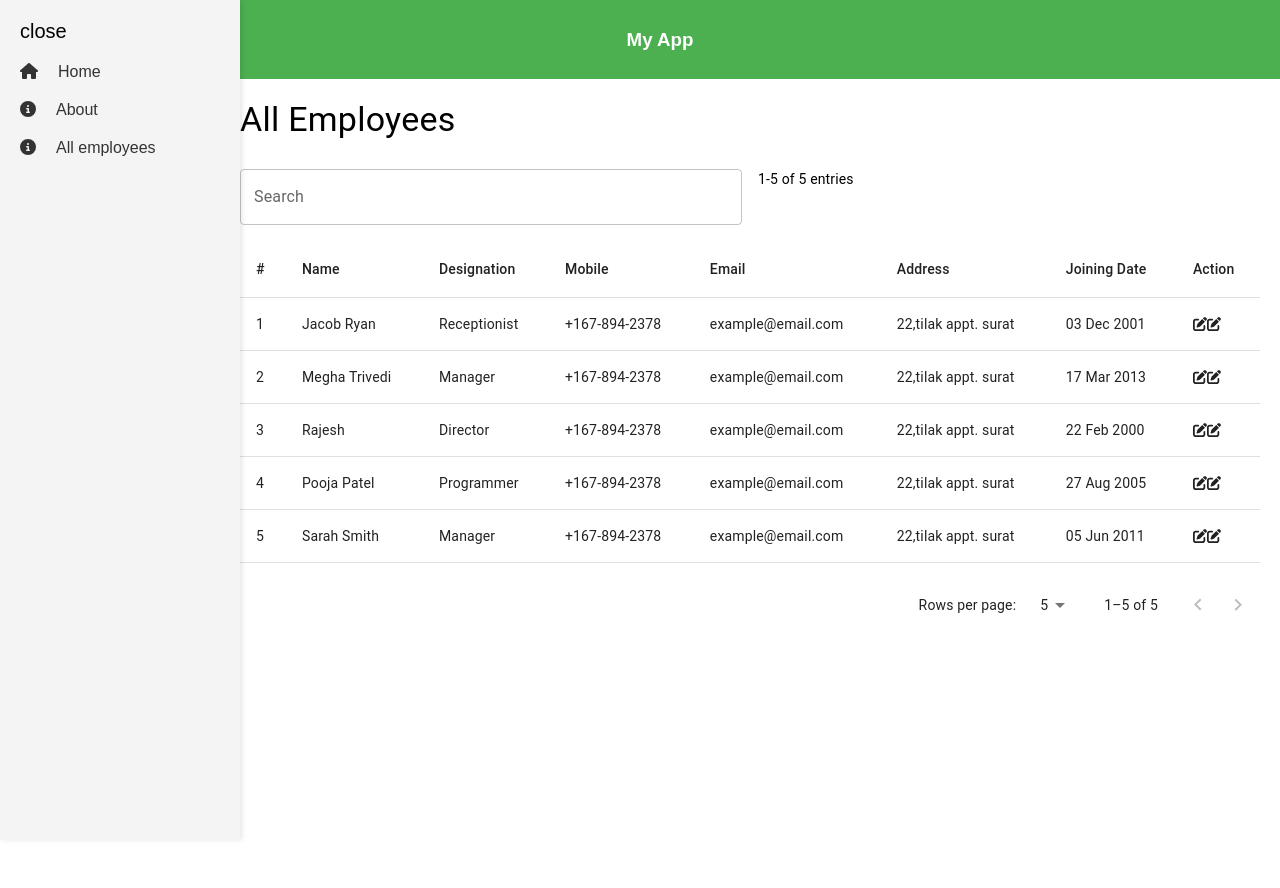
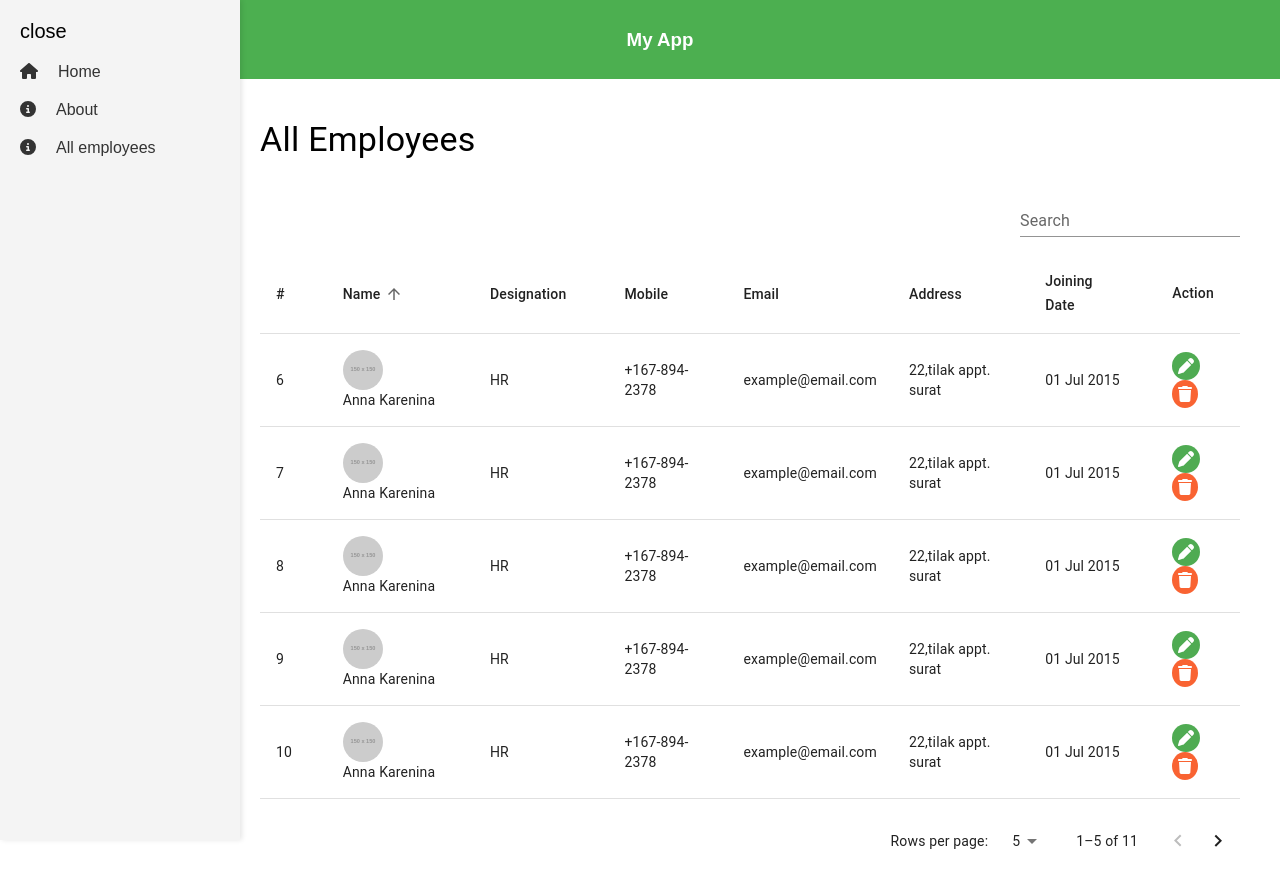
Before and after one commit to vaibhaviupreti/collapsable-sidebar-dashboard, a React (Create React App) app: page /allemployees in a window 1280 px wide. Shown: the top 888 px of the page. Before the commit the page ends 800 px from the top, so only its background shows below. Built offline with nearby package versions, Linux system fonts and the light colour scheme.

Commit message:
employee table with functionality

```diff
--- a/src/components/Employee/AllEmployeeTable.jsx
+++ b/src/components/Employee/AllEmployeeTable.jsx
@@ -1,17 +1,25 @@
-// AllEmployeeTable
-import React from 'react';
-import { useState } from 'react';
-import { Grid, Typography, TableContainer, Table, TableHead, TableRow, TableCell, TableBody, TablePagination, Button, TextField, IconButton, EditIcon, DeleteIcon } from '@mui/material';
-import { faEdit } from '@fortawesome/free-solid-svg-icons';
+import React, { useState } from 'react';
+import {
+  Grid, Typography, TableContainer, Table, TableHead, TableRow,
+  TableCell, TableBody, TablePagination, TextField, Avatar, TableSortLabel,
+  IconButton
+} from '@mui/material';
+import { faEdit, faTrash, faPen } from '@fortawesome/free-solid-svg-icons';
 import { FontAwesomeIcon } from '@fortawesome/react-fontawesome';
-
+import { styled } from '@mui/material/styles';
 
 const dummyData = [
-    { id: 1, name: 'Jacob Ryan', designation: 'Receptionist', mobile: '+167-894-2378', email: 'example@email.com', address: '22,tilak appt. surat', joiningDate: '03 Dec 2001' },
-    { id: 2, name: 'Megha Trivedi', designation: 'Manager', mobile: '+167-894-2378', email: 'example@email.com', address: '22,tilak appt. surat', joiningDate: '17 Mar 2013' },
-    { id: 3, name: 'Rajesh', designation: 'Director', mobile: '+167-894-2378', email: 'example@email.com', address: '22,tilak appt. surat', joiningDate: '22 Feb 2000' },
-    { id: 4, name: 'Pooja Patel', designation: 'Programmer', mobile: '+167-894-2378', email: 'example@email.com', address: '22,tilak appt. surat', joiningDate: '27 Aug 2005' },
-    { id: 5, name: 'Sarah Smith', designation: 'Manager', mobile: '+167-894-2378', email: 'example@email.com', address: '22,tilak appt. surat', joiningDate: '05 Jun 2011' }
+  { id: 1, name: 'Jacob Ryan', designation: 'Receptionist', mobile: '+167-894-2378', email: 'example@email.com', address: '22,tilak appt. surat', joiningDate: '03 Dec 2001', avatar: 'https://via.placeholder.com/150' },
+  { id: 2, name: 'Megha Trivedi', designation: 'Manager', mobile: '+167-894-2378', email: 'example@email.com', address: '22,tilak appt. surat', joiningDate: '17 Mar 2013', avatar: 'https://via.placeholder.com/150' },
+  { id: 3, name: 'Rajesh', designation: 'Director', mobile: '+167-894-2378', email: 'example@email.com', address: '22,tilak appt. surat', joiningDate: '22 Feb 2000', avatar: 'https://via.placeholder.com/150' },
+  { id: 4, name: 'Pooja Patel', designation: 'Programmer', mobile: '+167-894-2378', email: 'example@email.com', address: '22,tilak appt. surat', joiningDate: '27 Aug 2005', avatar: 'https://via.placeholder.com/150' },
+  { id: 5, name: 'Sarah Smith', designation: 'Manager', mobile: '+167-894-2378', email: 'example@email.com', address: '22,tilak appt. surat', joiningDate: '05 Jun 2011', avatar: 'https://via.placeholder.com/150' },
+  { id: 6, name: 'Anna Karenina', designation: 'HR', mobile: '+167-894-2378', email: 'example@email.com', address: '22,tilak appt. surat', joiningDate: '01 Jul 2015', avatar: 'https://via.placeholder.com/150' },
+  { id: 7, name: 'Anna Karenina', designation: 'HR', mobile: '+167-894-2378', email: 'example@email.com', address: '22,tilak appt. surat', joiningDate: '01 Jul 2015', avatar: 'https://via.placeholder.com/150' },
+  { id: 8, name: 'Anna Karenina', designation: 'HR', mobile: '+167-894-2378', email: 'example@email.com', address: '22,tilak appt. surat', joiningDate: '01 Jul 2015', avatar: 'https://via.placeholder.com/150' },
+  { id: 9, name: 'Anna Karenina', designation: 'HR', mobile: '+167-894-2378', email: 'example@email.com', address: '22,tilak appt. surat', joiningDate: '01 Jul 2015', avatar: 'https://via.placeholder.com/150' },
+  { id: 10, name: 'Anna Karenina', designation: 'HR', mobile: '+167-894-2378', email: 'example@email.com', address: '22,tilak appt. surat', joiningDate: '01 Jul 2015', avatar: 'https://via.placeholder.com/150' },
+  { id: 11, name: 'Anna Karenina', designation: 'HR', mobile: '+167-894-2378', email: 'example@email.com', address: '22,tilak appt. surat', joiningDate: '01 Jul 2015', avatar: 'https://via.placeholder.com/150' },
 ];
 
 const AllEmployeeTable = () => {
@@ -19,6 +27,8 @@ const AllEmployeeTable = () => {
   const [rowsPerPage, setRowsPerPage] = useState(5);
   const [data, setData] = useState(dummyData);
   const [searchQuery, setSearchQuery] = useState('');
+  const [order, setOrder] = useState('asc');
+  const [orderBy, setOrderBy] = useState('name');
 
   const handleChangePage = (event, newPage) => {
     setPage(newPage);
@@ -33,6 +43,12 @@ const AllEmployeeTable = () => {
     setSearchQuery(event.target.value);
   };
 
+  const handleRequestSort = (property) => {
+    const isAsc = orderBy === property && order === 'asc';
+    setOrder(isAsc ? 'desc' : 'asc');
+    setOrderBy(property);
+  };
+
   const handleEdit = (id) => {
     // Implement edit functionality here
     console.log('Edit clicked for employee with ID:', id);
@@ -44,7 +60,16 @@ const AllEmployeeTable = () => {
     setData(data.filter((item) => item.id !== id));
   };
 
-    const filteredData = data.filter((item) =>
+  const sortedData = () => {
+    return data.sort((a, b) => {
+      if (orderBy === 'joiningDate') {
+        return (order === 'asc' ? new Date(a[orderBy]) - new Date(b[orderBy]) : new Date(b[orderBy]) - new Date(a[orderBy]));
+      }
+      return (order === 'asc' ? a[orderBy].localeCompare(b[orderBy]) : b[orderBy].localeCompare(a[orderBy]));
+    });
+  };
+
+  const filteredData = sortedData().filter((item) =>
     item.name.toLowerCase().includes(searchQuery.toLowerCase()) ||
     item.designation.toLowerCase().includes(searchQuery.toLowerCase()) ||
     item.mobile.toLowerCase().includes(searchQuery.toLowerCase()) ||
@@ -53,63 +78,137 @@ const AllEmployeeTable = () => {
     item.joiningDate.toLowerCase().includes(searchQuery.toLowerCase())
   );
 
+  const StyledTableCell = styled(TableCell)(({ theme }) => ({
+    [`&.${TableCell.head}`]: {
+      backgroundColor: theme.palette.common.black,
+      color: theme.palette.common.white,
+    },
+    [`&.${TableCell.body}`]: {
+      fontSize: 14,
+    },
+  }));
+
   return (
+    <section style={{ padding: '20px' }}>
       <Grid container spacing={2}>
         <Grid item xs={12}>
           <Typography variant="h4" gutterBottom>
             All Employees
           </Typography>
         </Grid>
-            <Grid item xs={12} md={6}>
+        <Grid item xs={12} style={{display:'flex',justifyContent:'flex-end'}}>
           <TextField
-                    fullWidth
+            // fullWidth
             label="Search"
-                    variant="outlined"
+            variant="standard"
             value={searchQuery}
             onChange={handleSearchChange}
           />
         </Grid>
-            <Grid item xs={12} md={6}>
+        {/* <Grid item xs={12} md={6}>
           <Typography variant="body2" gutterBottom>
             {page * rowsPerPage + 1}-{Math.min((page + 1) * rowsPerPage, filteredData.length)} of {filteredData.length} entries
           </Typography>
-            </Grid>
+        </Grid> */}
         <Grid item xs={12}>
           <TableContainer>
             <Table>
               <TableHead>
                 <TableRow>
-                                <TableCell>#</TableCell>
-                                <TableCell>Name</TableCell>
-                                <TableCell>Designation</TableCell>
-                                <TableCell>Mobile</TableCell>
-                                <TableCell>Email</TableCell>
-                                <TableCell>Address</TableCell>
-                                <TableCell>Joining Date</TableCell>
-                                <TableCell>Action</TableCell>
+                  <StyledTableCell>
+                    <TableSortLabel
+                      active={orderBy === 'id'}
+                      direction={orderBy === 'id' ? order : 'asc'}
+                      onClick={() => handleRequestSort('id')}
+                    >
+                      #
+                    </TableSortLabel>
+                  </StyledTableCell>
+                  <StyledTableCell>
+                    <TableSortLabel
+                      active={orderBy === 'name'}
+                      direction={orderBy === 'name' ? order : 'asc'}
+                      onClick={() => handleRequestSort('name')}
+                    >
+                      Name
+                    </TableSortLabel>
+                  </StyledTableCell>
+                  <StyledTableCell>
+                    <TableSortLabel
+                      active={orderBy === 'designation'}
+                      direction={orderBy === 'designation' ? order : 'asc'}
+                      onClick={() => handleRequestSort('designation')}
+                    >
+                      Designation
+                    </TableSortLabel>
+                  </StyledTableCell>
+                  <StyledTableCell>
+                    <TableSortLabel
+                      active={orderBy === 'mobile'}
+                      direction={orderBy === 'mobile' ? order : 'asc'}
+                      onClick={() => handleRequestSort('mobile')}
+                    >
+                      Mobile
+                    </TableSortLabel>
+                  </StyledTableCell>
+                  <StyledTableCell>
+                    <TableSortLabel
+                      active={orderBy === 'email'}
+                      direction={orderBy === 'email' ? order : 'asc'}
+                      onClick={() => handleRequestSort('email')}
+                    >
+                      Email
+                    </TableSortLabel>
+                  </StyledTableCell>
+                  <StyledTableCell>
+                    <TableSortLabel
+                      active={orderBy === 'address'}
+                      direction={orderBy === 'address' ? order : 'asc'}
+                      onClick={() => handleRequestSort('address')}
+                    >
+                      Address
+                    </TableSortLabel>
+                  </StyledTableCell>
+                  <StyledTableCell>
+                    <TableSortLabel
+                      active={orderBy === 'joiningDate'}
+                      direction={orderBy === 'joiningDate' ? order : 'asc'}
+                      onClick={() => handleRequestSort('joiningDate')}
+                    >
+                      Joining Date
+                    </TableSortLabel>
+                  </StyledTableCell>
+                  <StyledTableCell>Action</StyledTableCell>
                 </TableRow>
               </TableHead>
               <TableBody>
                 {filteredData.slice(page * rowsPerPage, (page + 1) * rowsPerPage).map((row) => (
                   <TableRow key={row.id}>
                     <TableCell>{row.id}</TableCell>
-                                    <TableCell>{row.name}</TableCell>
+                    <TableCell>
+                      <Grid container alignItems="center">
+                        <Avatar alt={row.name} src={row.avatar} style={{ marginRight: '10px' }} />
+                        {row.name}
+                      </Grid>
+                    </TableCell>
                     <TableCell>{row.designation}</TableCell>
                     <TableCell>{row.mobile}</TableCell>
                     <TableCell>{row.email}</TableCell>
                     <TableCell>{row.address}</TableCell>
                     <TableCell>{row.joiningDate}</TableCell>
                     <TableCell>
-                                        {/* <IconButton onClick={() => handleEdit(row.id)}>
-                                            <EditIcon />
+                      {/* <IconButton onClick={() => handleEdit(row.id)} color="primary">
+                        <FontAwesomeIcon icon={faPen} />
                       </IconButton> */}
-                                        <FontAwesomeIcon onClick={() => handleEdit(row.id)} icon={faEdit} />
-
-                                        {/* <IconButton onClick={() => handleDelete(row.id)}>
-                                            <DeleteIcon />
+                      {/* <IconButton onClick={() => handleDelete(row.id)} color="secondary">
+                        <FontAwesomeIcon icon={faTrash} />
                       </IconButton> */}
-                                        <FontAwesomeIcon onClick={() => handleDelete(row.id)} icon={faEdit} />
-
+                      <IconButton onClick={() => handleEdit(row.id)} color="primary" style={{ backgroundColor: '#4fab52', borderRadius: '50%', padding: 6, marginRight:3 }}>
+                        <FontAwesomeIcon icon={faPen} style={{ fontSize: 16, color: 'white' }} />
+                        </IconButton>
+                        <IconButton onClick={() => handleDelete(row.id)} color="primary" style={{ backgroundColor: '#f96332', borderRadius: '50%', padding: 6 }}>
+                        <FontAwesomeIcon icon={faTrash} style={{ fontSize: 16, color: 'white' }} />
+                        </IconButton>
                     </TableCell>
                   </TableRow>
                 ))}
@@ -129,6 +228,7 @@ const AllEmployeeTable = () => {
           />
         </Grid>
       </Grid>
+    </section>
   );
 };
 
```
Lines whose indentation alone changed are shown as unchanged.
